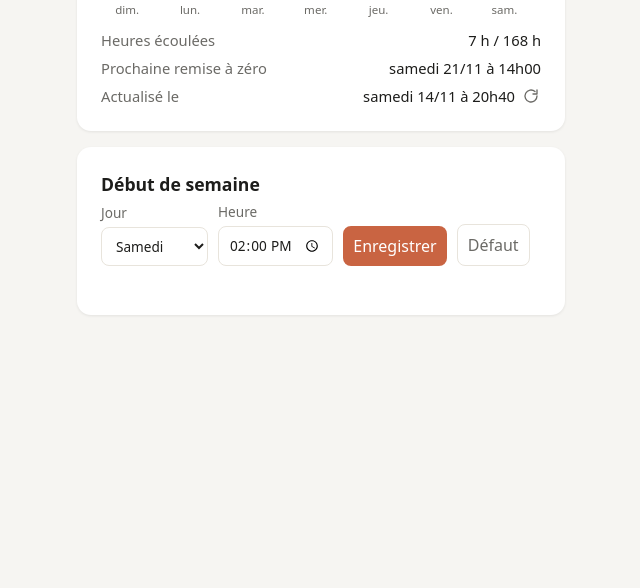
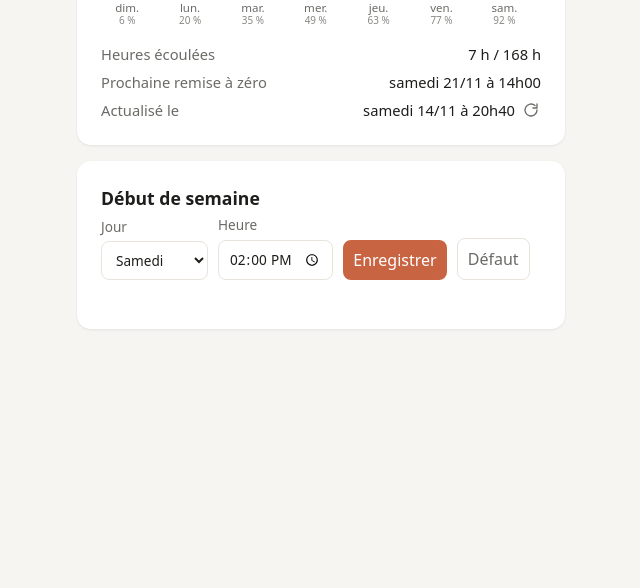
Before and after one commit to oziller/conso-claude, a plain HTML site: page index.html in a window 1280 px wide. Shown: the part 212-800 px from the top of the page, without its empty margins (319-959 px from the left). Drawn offline with Linux system fonts and the light colour scheme.

Commit message:
Pourcentage théorique sous chaque jalon
Co-Authored-By: Claude Opus 5.5 <noreply@anthropic.com>
Claude-Session: https://claude.ai/code/session_01WLLpvDK22MFgBgmazgapH1

```diff
--- a/index.html
+++ b/index.html
@@ -18,8 +18,9 @@
   .big { font-size:3.2rem; font-weight:700; letter-spacing:-.02em; color:var(--accent); line-height:1; }
   .track { position:relative; height:12px; background:var(--bar); border-radius:6px; overflow:hidden; margin:18px 0 4px; }
   .tick { position:absolute; top:0; bottom:0; width:2px; margin-left:-1px; background:var(--card); opacity:.85; }
-  .tick-labels { position:relative; height:1.2em; margin-bottom:14px; font-size:.72rem; color:var(--muted); }
-  .tick-label { position:absolute; transform:translateX(-50%); white-space:nowrap; }
+  .tick-labels { position:relative; height:2.4em; margin-bottom:14px; font-size:.72rem; color:var(--muted); }
+  .tick-label { position:absolute; transform:translateX(-50%); white-space:nowrap; text-align:center; line-height:1.2; }
+  .tick-label small { display:block; font-size:.62rem; opacity:.8; font-variant-numeric:tabular-nums; }
   .tick-label.past { color:var(--txt); }
   .fill { height:100%; background:var(--accent); width:0; transition:width .4s; }
   dl { display:grid; grid-template-columns:auto 1fr; gap:6px 16px; margin:0; font-size:.92rem; }
@@ -136,7 +137,7 @@ function render() {
     const t = document.createElement("span"); t.className = "tick"; t.style.left = pos + "%";
     ticks.appendChild(t);
     const l = document.createElement("span"); l.className = "tick-label"; l.style.left = pos + "%";
-    l.textContent = DAYS[m.getDay()].slice(0, 3) + ".";
+    l.innerHTML = `${DAYS[m.getDay()].slice(0, 3)}.<small>${fmtNum(pos, 0)} %</small>`;
     if (m <= now) l.classList.add("past");
     labels.appendChild(l);
   }
```
